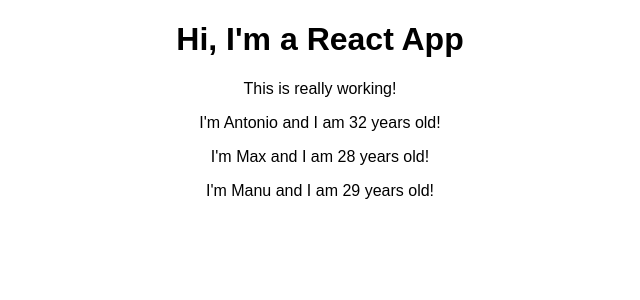
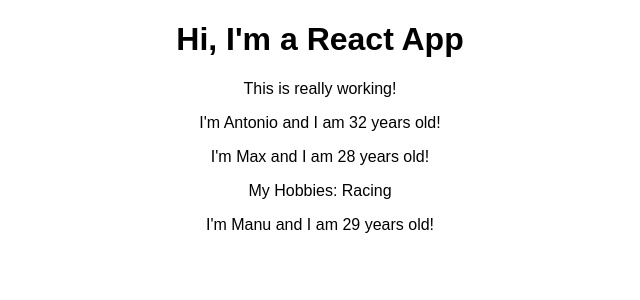
Before and after one commit to AntonioJacksonII/react-complete-guide, a React (Create React App) app: page / in a window 1280 px wide. Shown: the top 300 px of the page, without its empty margins (320-960 px from the left). Built offline with nearby package versions, Linux system fonts and the light colour scheme.

Commit message:
Understanding the children prop

```diff
--- a/src/Person/Person.js
+++ b/src/Person/Person.js
@@ -1,7 +1,12 @@
 import React from 'react';
 
 const person = (props) => {
-    return <p>I'm {props.name} and I am {props.age} years old!</p>
-}
+    return (
+        <div>
+            <p>I'm {props.name} and I am {props.age} years old!</p>
+            <p>{props.children}</p>
+        </div>
+    )
+};
 
 export default person;
```
